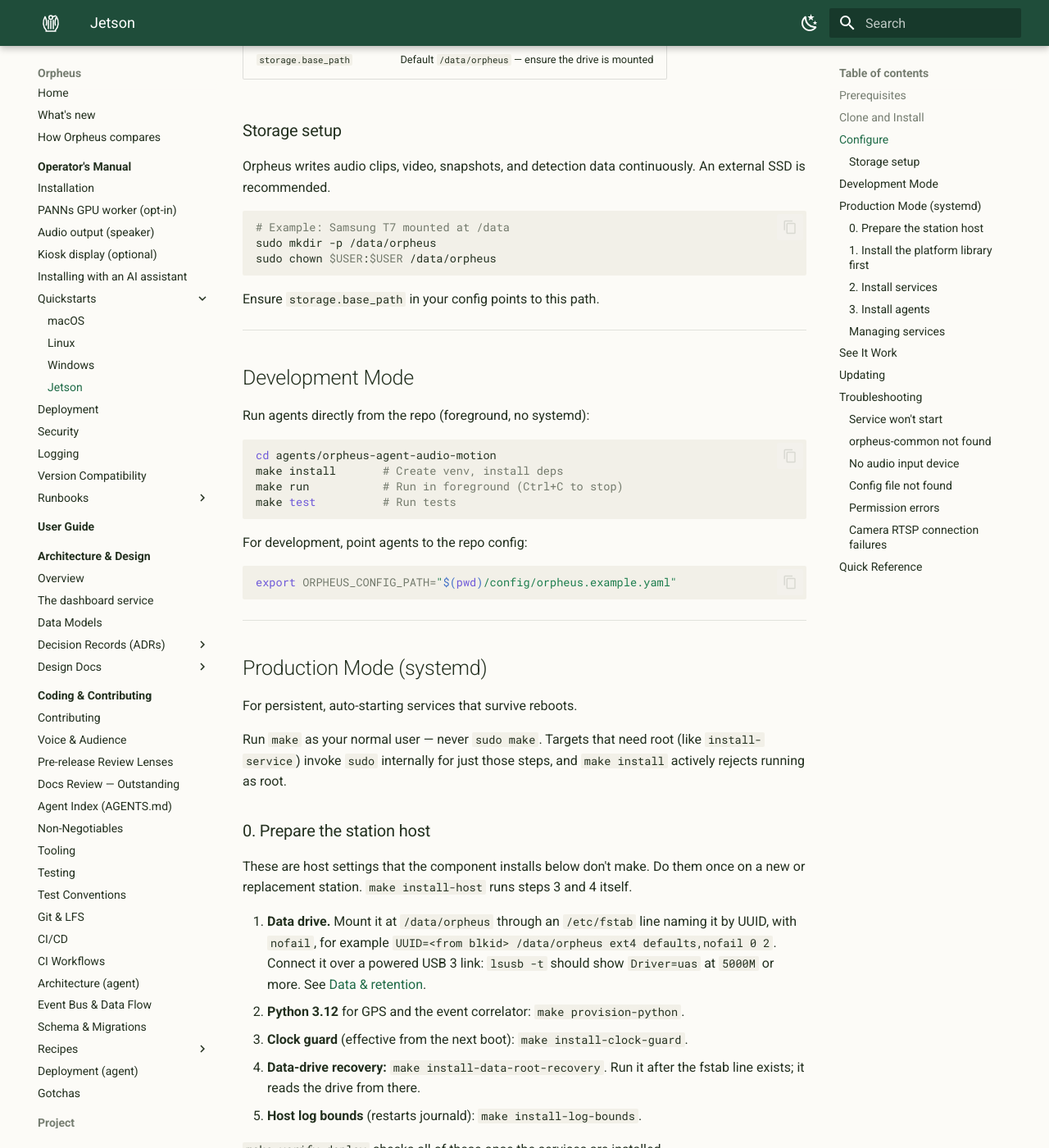
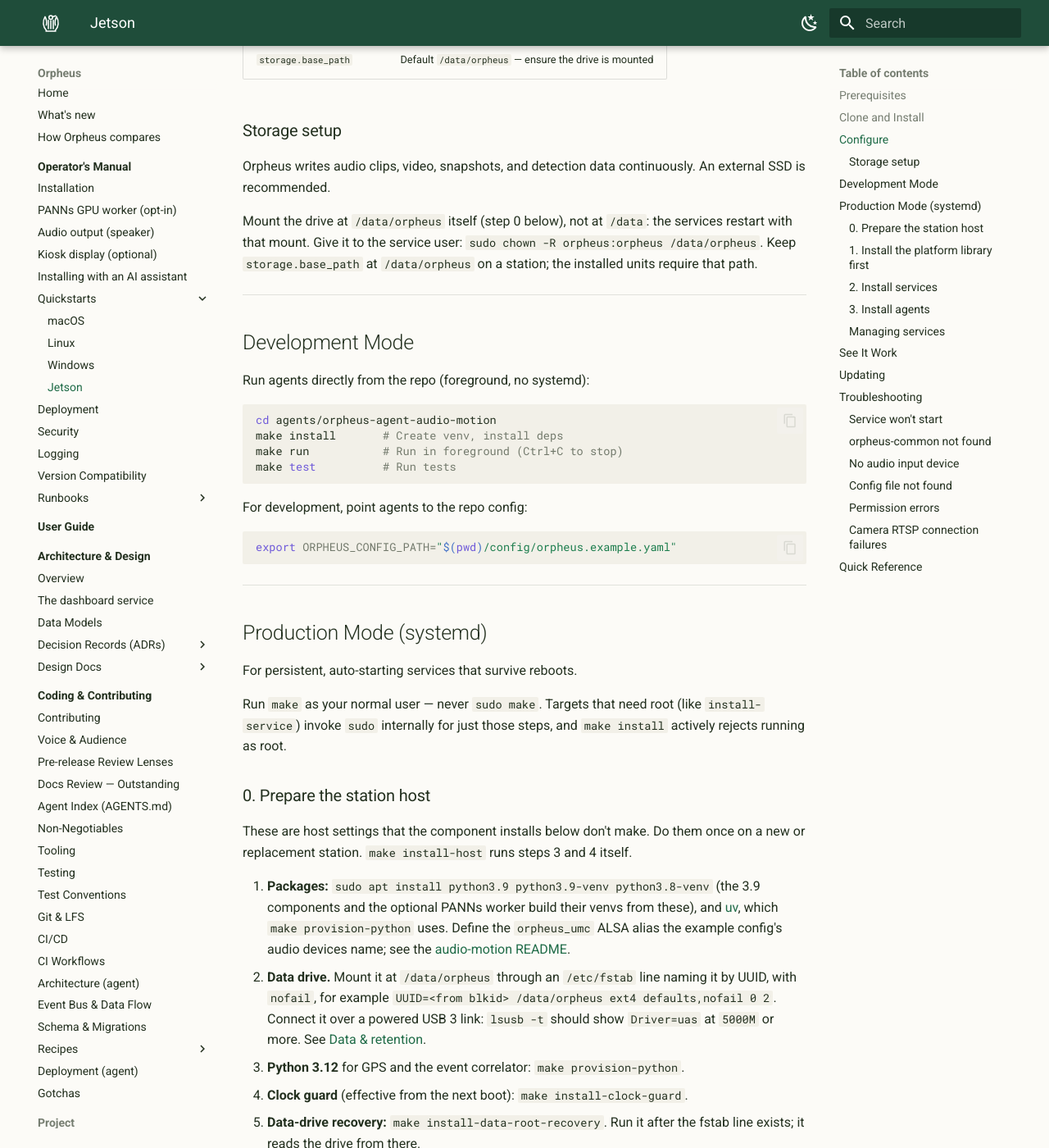
Before and after one commit to scottchronicity/orpheus, an MkDocs documentation site: the page built from docs/JETSON_QUICKSTART.md, in a window 1280 px wide and 1400 px high, scrolled down 2564 px. Shown: the whole window at 82% size. Built offline with MkDocs 1.6.1 and Material for MkDocs 9.7.7, drawn with Linux system fonts in a browser that asks for light colours; some of the changed text lies outside the part shown.

Commit message:
docs(jetson): the platform page, wiring and host prerequisites match the validated station
The platform README, which the quickstart calls the authority for the OS,
described Ubuntu 24.04 / JetPack 6 / CUDA 12.2; jetson1 runs JetPack 5.1.3
(L4T R35.5, Ubuntu 20.04, CUDA 11.4), which the PANNs worker requires. The
README and manifest said DisplayPort is unused; the kiosk guide shows X
drives the screen from DP-0. The quickstart's storage example mounted the
drive at /data, which the data-drive installer now refuses, and step 0 did
not name the apt packages, uv or the ALSA alias a replacement station needs.
Found by the configuration/documentation review.

````diff
--- a/docs/JETSON_QUICKSTART.md
+++ b/docs/JETSON_QUICKSTART.md
@@ -90,13 +90,10 @@ Key settings to review:
 
 Orpheus writes audio clips, video, snapshots, and detection data continuously. An external SSD is recommended.
 
-```bash
-# Example: Samsung T7 mounted at /data
-sudo mkdir -p /data/orpheus
-sudo chown $USER:$USER /data/orpheus
-```
-
-Ensure `storage.base_path` in your config points to this path.
+Mount the drive at `/data/orpheus` itself (step 0 below), not at `/data`:
+the services restart with that mount. Give it to the service user:
+`sudo chown -R orpheus:orpheus /data/orpheus`. Keep `storage.base_path` at
+`/data/orpheus` on a station; the installed units require that path.
 
 ---
 
@@ -133,6 +130,11 @@ These are host settings that the component installs below don't make. Do
 them once on a new or replacement station. `make install-host` runs steps 3
 and 4 itself.
 
+1. **Packages:** `sudo apt install python3.9 python3.9-venv python3.8-venv` (the
+   3.9 components and the optional PANNs worker build their venvs from these), and
+   [uv](https://docs.astral.sh/uv/), which `make provision-python` uses. Define
+   the `orpheus_umc` ALSA alias the example config's audio devices name; see the
+   [audio-motion README](https://github.com/scottchronicity/orpheus/blob/main/agents/orpheus-agent-audio-motion/README.md).
 1. **Data drive.** Mount it at `/data/orpheus` through an `/etc/fstab` line
    naming it by UUID, with `nofail`, for example
    `UUID=<from blkid> /data/orpheus ext4 defaults,nofail 0 2`. Connect it
````
Also changed, not shown: other parts of docs/JETSON_QUICKSTART.md (+1 -1 lines), platform/jetson-orin-nx-yahboom/HARDWARE_MANIFEST.md (+6 -5 lines), platform/jetson-orin-nx-yahboom/README.md (+22 -21 lines).
